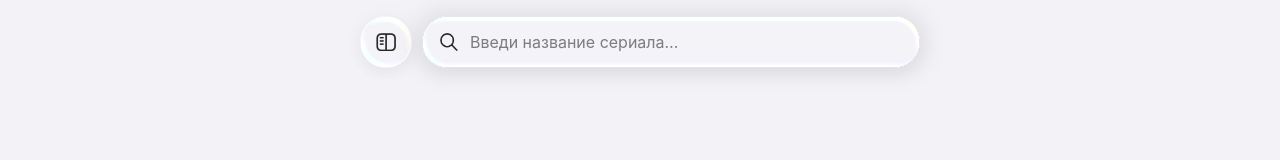
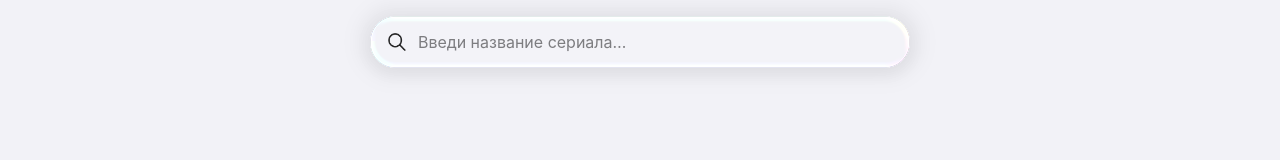
Before and after one commit to jango100500-ui/Bum, a React (Vite) app: page / in a window 1280 px wide. Shown: the top 160 px of the page. Built offline with nearby package versions, Linux system fonts and the light colour scheme.

Commit message:
Update SearchBar.tsx

```diff
--- a/src/features/search/SearchBar.tsx
+++ b/src/features/search/SearchBar.tsx
@@ -9,11 +9,7 @@ const PLACEHOLDERS: string[] = [
   'Введи аниме…'
 ];
 
-interface SearchBarProps {
-  onOpenMenu: () => void;
-}
-
-export const SearchBar = ({ onOpenMenu }: SearchBarProps) => {
+export const SearchBar = () => {
   const [value, setValue] = useState('');
   const [currentIdx, setCurrentIdx] = useState(0);
   const [prevIdx, setPrevIdx] = useState<number | null>(null);
@@ -52,66 +48,17 @@ export const SearchBar = ({ onOpenMenu }: SearchBarProps) => {
 
   return (
     <div
+      onClick={handleContainerClick}
       style={{
         position: 'fixed',
         top: 'calc(env(safe-area-inset-top, 0px) + 16px)',
         left: '50%',
         transform: 'translateX(-50%)',
         width: 'calc(100% - 32px)',
-        maxWidth: 560,
-        height: 52,
-        display: 'flex',
-        alignItems: 'center',
-        gap: 10,
-        zIndex: 10
-      }}
-    >
-      <button
-        type="button"
-        onClick={onOpenMenu}
-        style={{
-          position: 'relative',
-          width: 52,
-          height: 52,
-          borderRadius: '50%',
-          border: 'none',
-          backgroundColor: 'transparent',
-          padding: 0,
-          display: 'flex',
-          alignItems: 'center',
-          justifyContent: 'center',
-          cursor: 'pointer',
-          flexShrink: 0,
-          boxShadow: '0 4px 14px rgba(0, 0, 0, 0.06)'
-        }}
-      >
-        <LiquidGlass isPill={false} radius={26} blur={0.0} />
-
-        <img
-          src="/menu.png"
-          alt="Menu"
-          width="20"
-          height="20"
-          style={{
-            position: 'relative',
-            zIndex: 1,
-            width: 20,
-            height: 20,
-            objectFit: 'contain',
-            opacity: 0.85,
-            filter: 'brightness(0)',
-            pointerEvents: 'none'
-          }}
-        />
-      </button>
-
-      <div
-        onClick={handleContainerClick}
-        style={{
-          position: 'relative',
-          flex: 1,
+        maxWidth: 540,
         height: 52,
         borderRadius: 9999,
+        zIndex: 10,
         cursor: 'text',
         boxShadow: '0 4px 18px rgba(0, 0, 0, 0.05)'
       }}
@@ -260,6 +207,5 @@ export const SearchBar = ({ onOpenMenu }: SearchBarProps) => {
         )}
       </div>
     </div>
-    </div>
   );
 };
```
Lines whose indentation alone changed are shown as unchanged.
